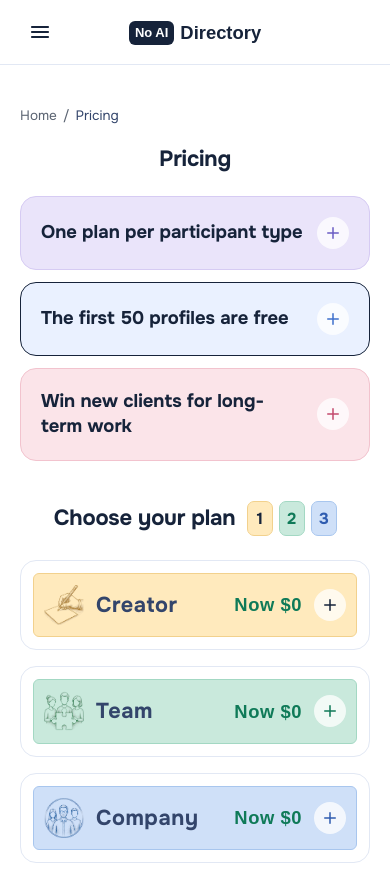
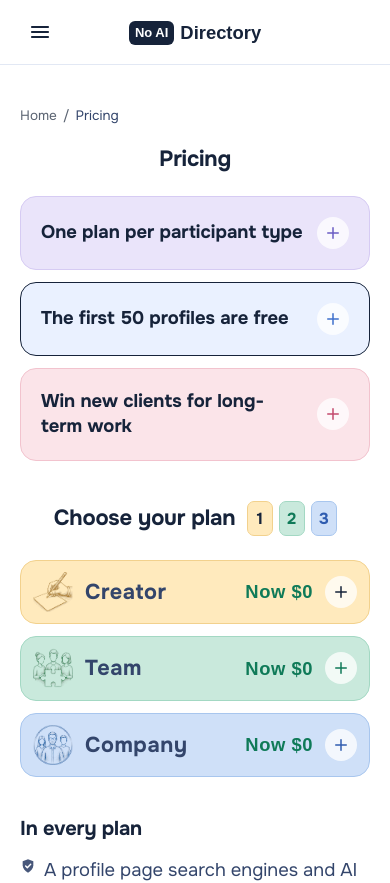
Before and after one commit to dm100usa-oss/no-ai-marketplace, a Next.js app: page /en/pricing in a window 390 px wide. Shown: the top 883 px of the page. Built offline with nearby package versions, Linux system fonts and the light colour scheme; a web font is replaced by a local one.

Commit message:
Add files via upload

```diff
--- a/src/components/PlansTable.tsx
+++ b/src/components/PlansTable.tsx
@@ -187,16 +187,21 @@ export function PlansTable({ lang, dict }: { lang: Locale; dict: Dictionary }) {
       </div>
 
       {/* Plans */}
-      <div className="mt-6 grid gap-4 md:grid-cols-3">
+      <div className="mt-6 grid gap-3 md:grid-cols-3 md:gap-4">
         {PLAN_ORDER.map((id) => {
           const plan = plans[id];
           const tone = TONES[id];
 
+          // On a phone, folded, the white card around the strip was a box
+          // inside a box: an empty frame with a coloured band sitting in it.
+          // So on a phone the strip is the card, edge to edge, and the white
+          // part appears under it only when the plan is opened. On a computer
+          // the white card holds the whole plan and stays as it was.
           return (
             <div
               key={id}
-              className="flex flex-col rounded-2xl border p-3"
-              style={{ borderColor: "var(--color-line)", background: "#fff" }}
+              className="flex flex-col rounded-2xl border-0 p-0 md:border md:bg-white md:p-3"
+              style={{ borderColor: "var(--color-line)" }}
             >
               {/* On a phone the whole card folds into this one strip and the
                   rest of it opens underneath. Three strips fit a quarter of
@@ -225,7 +230,7 @@ export function PlansTable({ lang, dict }: { lang: Locale; dict: Dictionary }) {
               />
               <label
                 htmlFor={`plan-${id}`}
-                className="relative flex cursor-pointer items-center justify-between gap-3 rounded-md px-2.5 text-[1.35rem] font-bold tracking-wide peer-checked:[&_.plan-plus]:rotate-45 md:cursor-default md:justify-center md:text-center"
+                className="relative flex cursor-pointer items-center justify-between gap-3 rounded-2xl px-3 md:rounded-md md:px-2.5 text-[1.35rem] font-bold tracking-wide peer-checked:[&_.plan-plus]:rotate-45 md:cursor-default md:justify-center md:text-center"
                 style={{
                   background: tone.bg,
                   border: `1px solid ${tone.edge}`,
```
